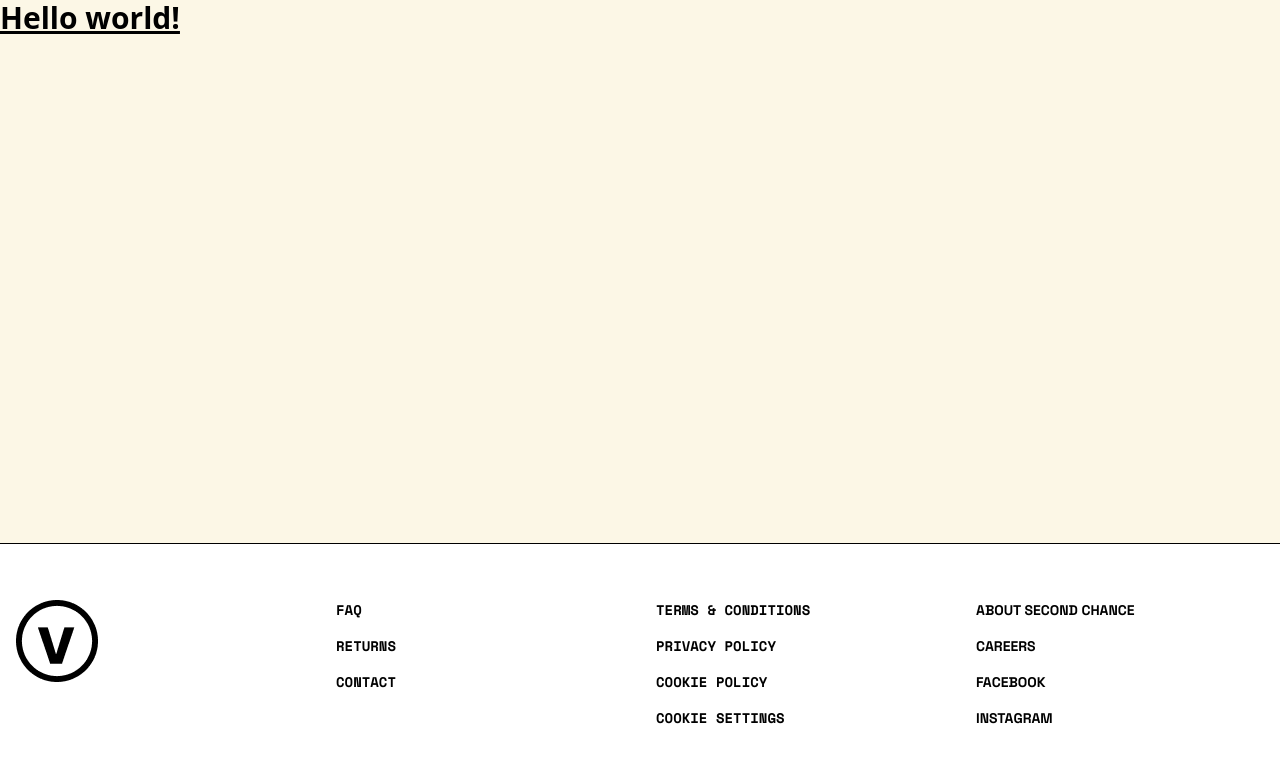
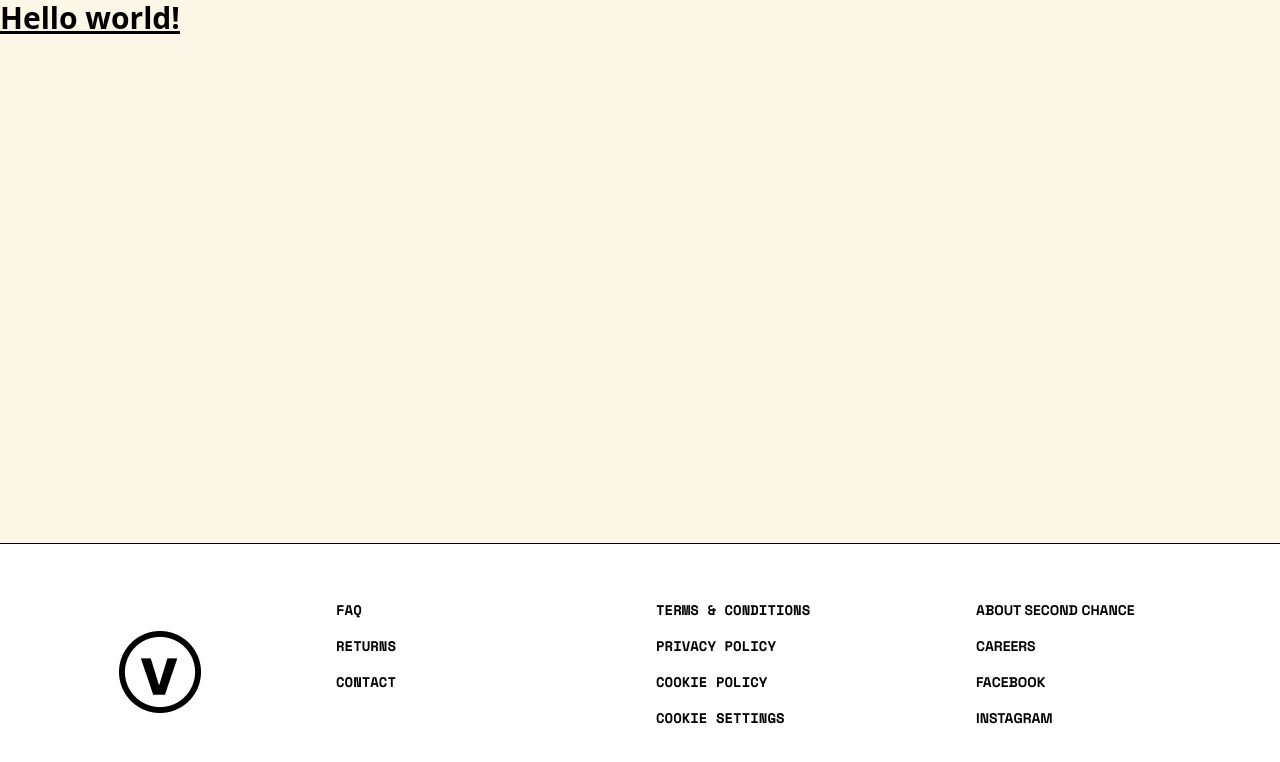
Before and after one commit to Misha77b/VooDoo, a website: page src/index.html in a window 1280 px wide. Drawn offline with nearby package versions, Linux system fonts and the light colour scheme.

Commit message:
footer fine tuned

```diff
--- a/src/index.html
+++ b/src/index.html
@@ -23,7 +23,7 @@
     <footer class="bg-white fixed bottom-0 w-full border-t border-black">
       <div class="mx-auto w-full max-w-screen-xl">
         <div class="grid grid-cols-1 gap-8 px-4 py-6 lg:py-14 md:grid-cols-4">
-          <div>
+          <div class="grid place-items-center order-last md:order-first">
             <a href="#">
               <img src="./images/Logomark.png" alt="footer-logo" />
             </a>
```
Also changed, not shown: dist/styles/style.css.
